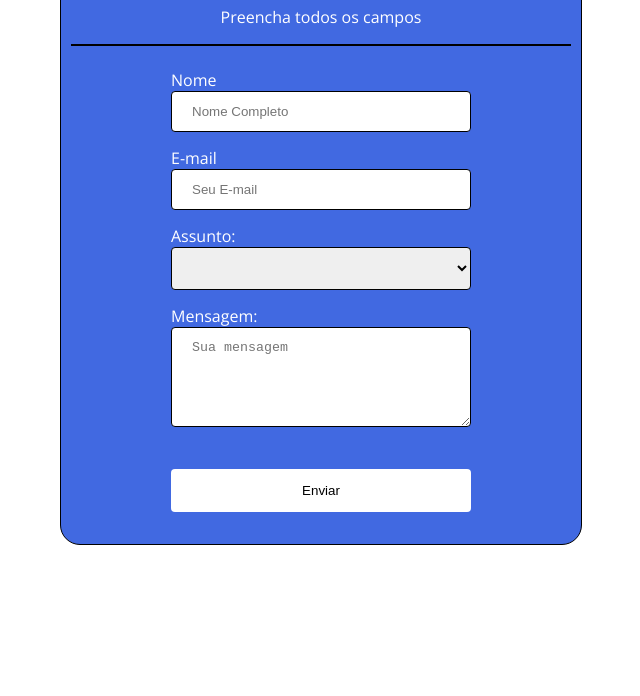
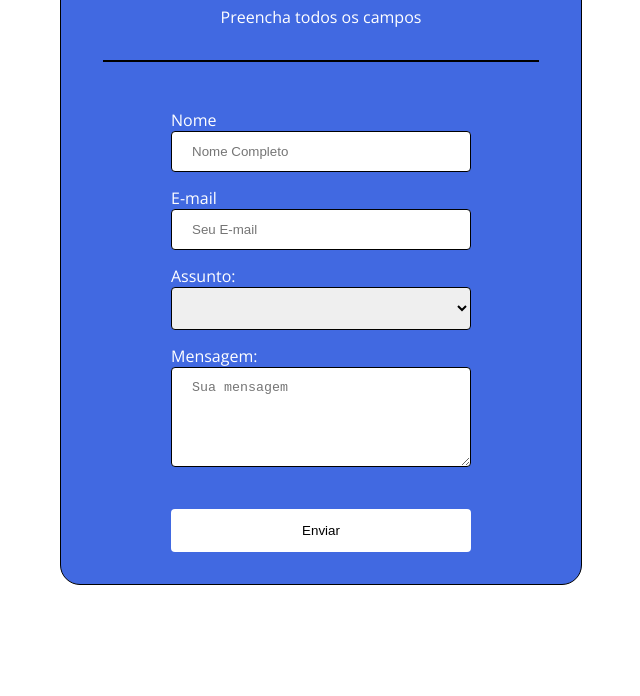
Before and after one commit to Marceggl/al_2ex_3, a plain HTML site: page index.html in a window 1280 px wide. Shown: the part 104-800 px from the top of the page, without its empty margins (319-959 px from the left). Drawn offline with nearby package versions, Linux system fonts and the light colour scheme.

Commit message:
Modificação margin hr

```diff
--- a/style.css
+++ b/style.css
@@ -19,7 +19,7 @@ form {
 
 hr {
     border: 1px solid black;
-    margin: 0 .93
+    margin: 2rem;
 }
 
 .entrada {
```
